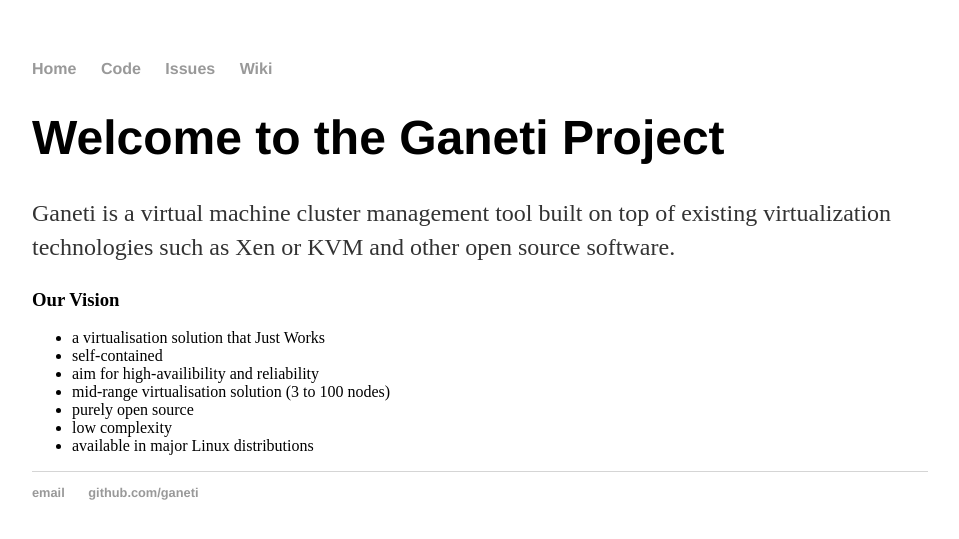
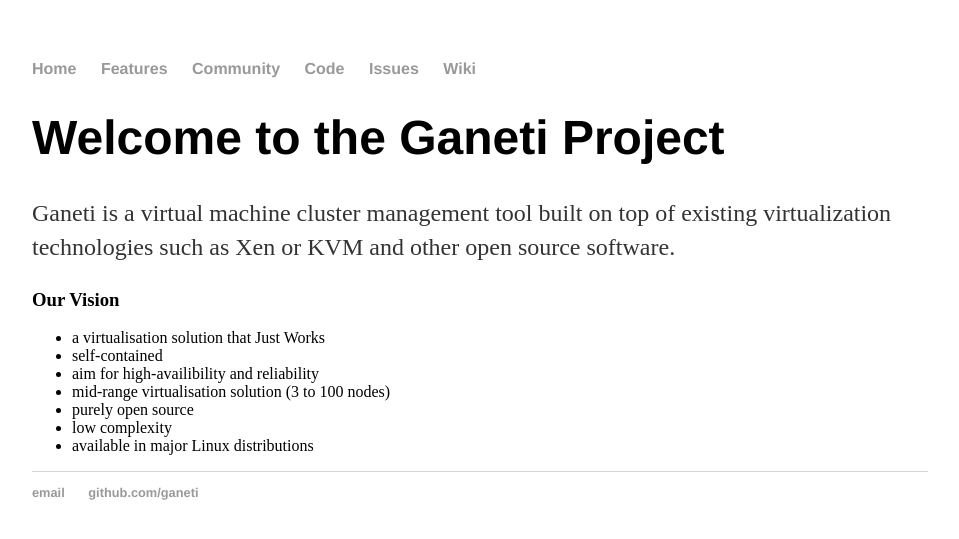
Before and after one commit to ganeti/ganeti.org, a Jekyll site: the page built from index.html, in a window 1280 px wide. Shown: the top 539 px of the page, without its empty margins (160-1119 px from the left). Built offline with Jekyll 4.4.1, drawn with Linux system fonts in a browser that asks for light colours.

Commit message:
Update default.html

```diff
--- a/_layouts/default.html
+++ b/_layouts/default.html
@@ -9,6 +9,8 @@
 			<nav>
 	    		<ul>
 	        		<li><a href="/">Home</a></li>
+				<li><a href="/features.html">Features</a></li>
+				<li><a href="/community.html">Community</a></li>
 		        	<li><a href="https://github.com/ganeti/ganeti">Code</a></li>
 	        		<li><a href="https://github.com/ganeti/ganeti/issues">Issues</a></li>
 	        		<li><a href="https://github.com/ganeti/ganeti/wiki">Wiki</a></li>
```
